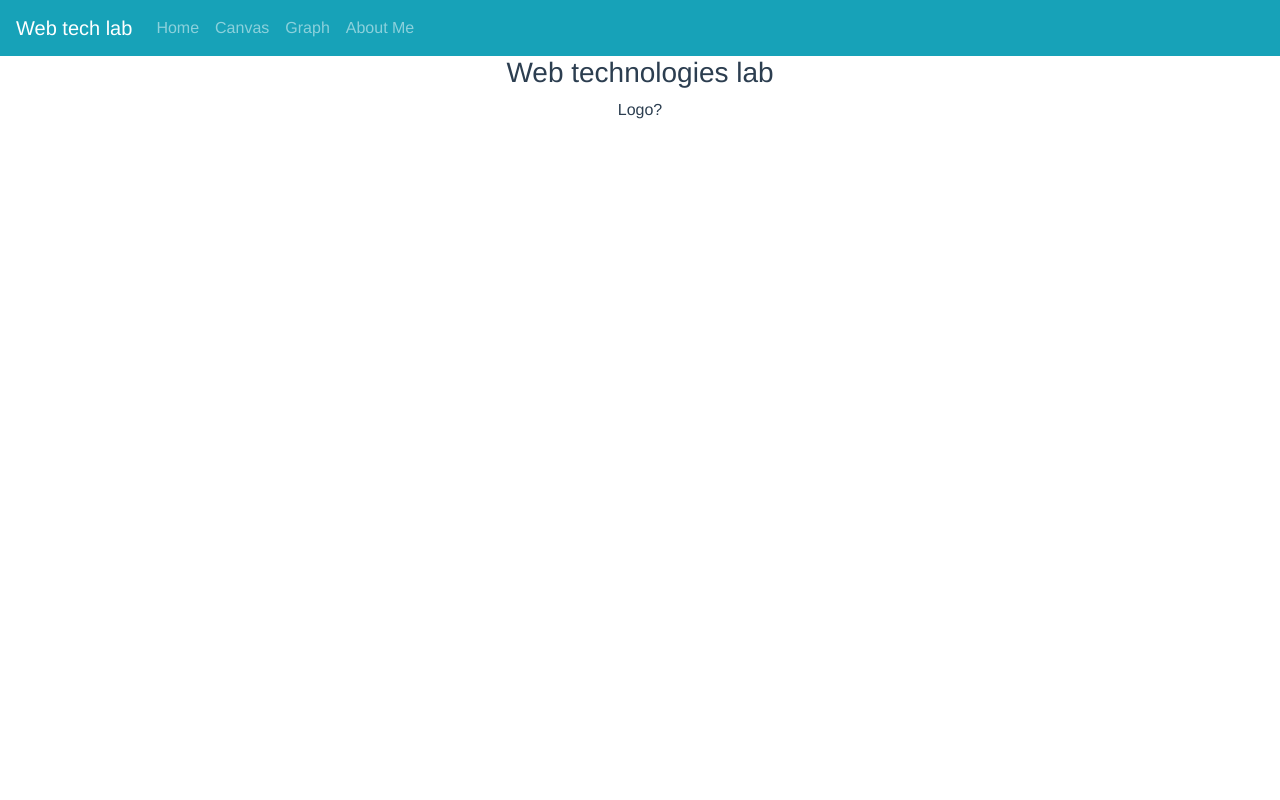
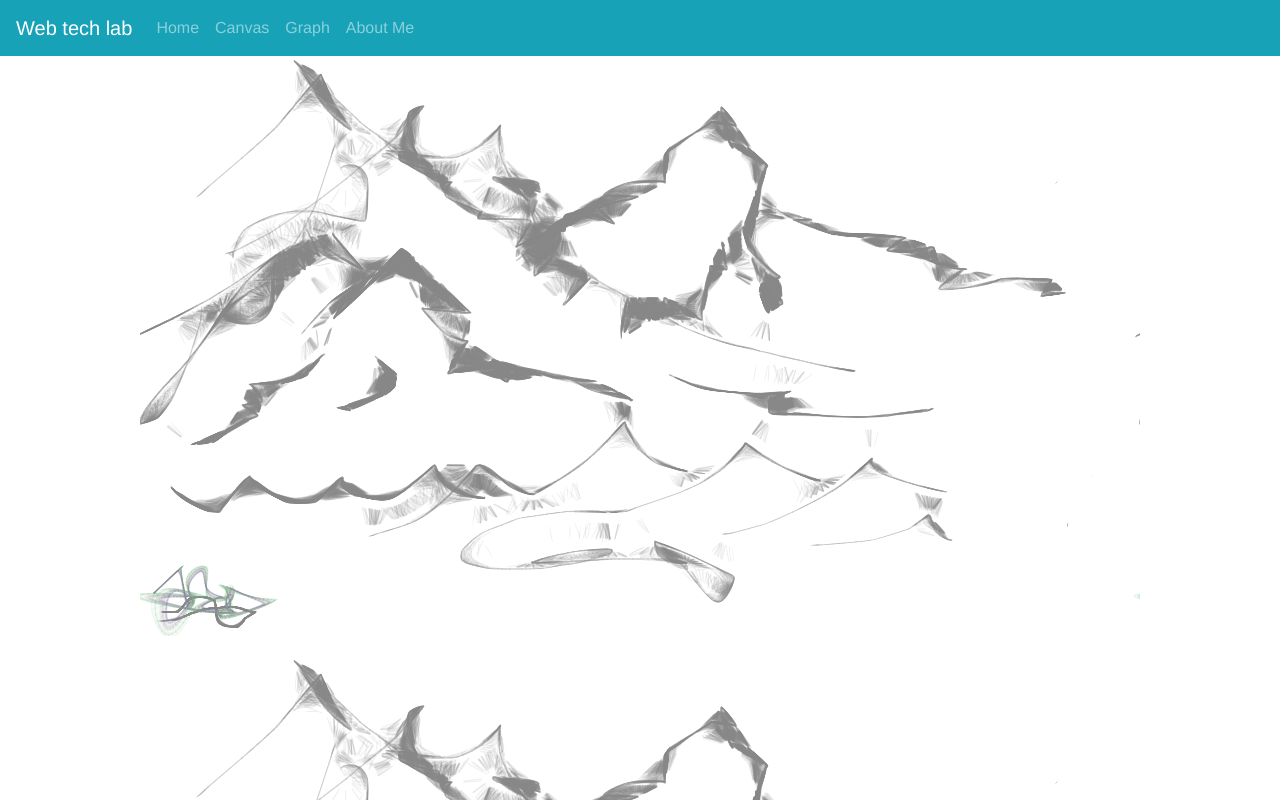
Before and after one commit to PeterMyrobot/web-tech-lab, a Vue app: page / in a window 1280 px wide. Shown: the top 800 px of the page. Built offline with nearby package versions, Linux system fonts and the light colour scheme.

Commit message:
this is a image to divs demo

```diff
--- a/src/views/Home.vue
+++ b/src/views/Home.vue
@@ -1,15 +1,35 @@
 <template>
-  <div class="home">
-    <h3>Web technologies lab</h3>
-    <div>Logo?</div>
+  <div style="display:inline-block;">
+    <div v-for="i in 50" :key="i" style="display:flex;">
+      <div
+        class="home"
+        v-for="j in 50"
+        :key="j"
+        :style="{ backgroundPosition: `-${j * 20}px -${i * 20}px` }"
+      ></div>
+    </div>
   </div>
 </template>
 
 <script>
-// @ is an alias to /src
+// import { throttle } from 'lodash/function';
+// import { last } from 'lodash/array';
 
 export default {
   name: 'Home',
   components: {},
 };
 </script>
+
+<style lang="scss" scoped>
+.home {
+  background-image: url("~@/assets/home_bg.png");
+  height: 20px;
+  width: 20px;
+  // transition: 0.8s;
+  &:hover {
+    -webkit-filter: drop-shadow(12px 12px 7px rgba(0, 0, 0, 0.7));
+    filter: drop-shadow(12px 12px 7px rgba(0, 0, 0, 0.7))
+  }
+}
+</style>
```
Also changed, not shown: src/assets/home_bg.png (added).
